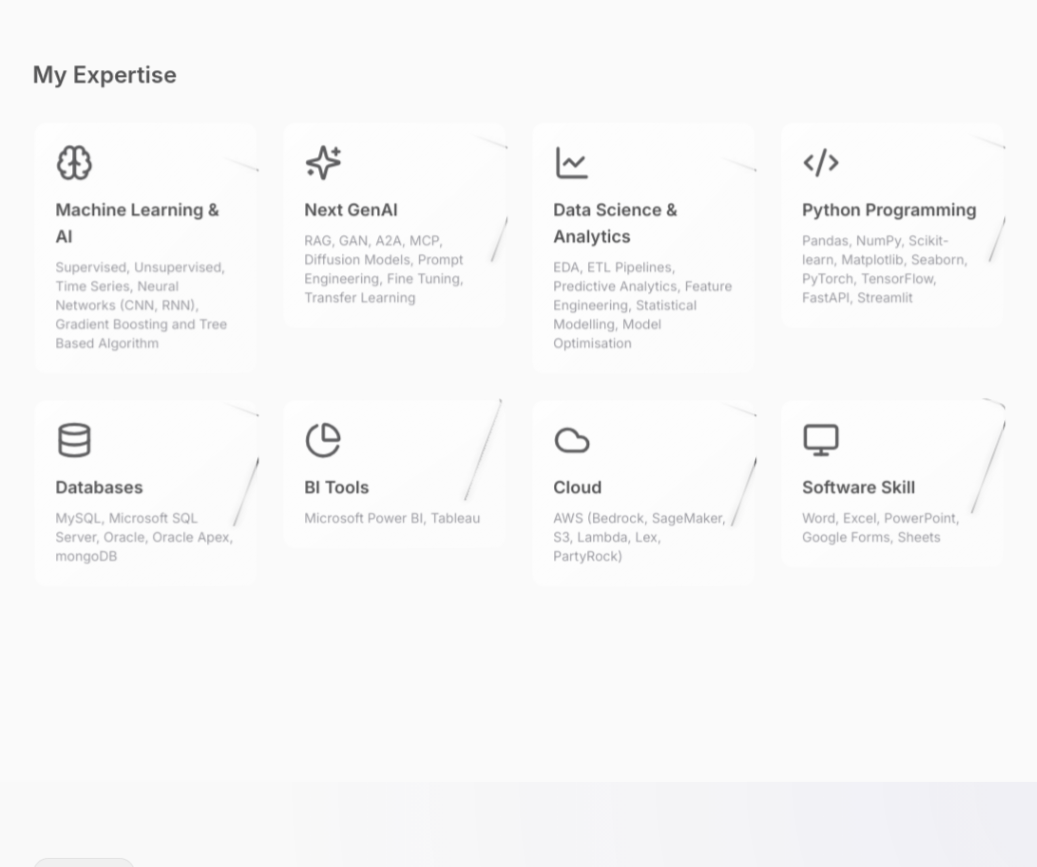
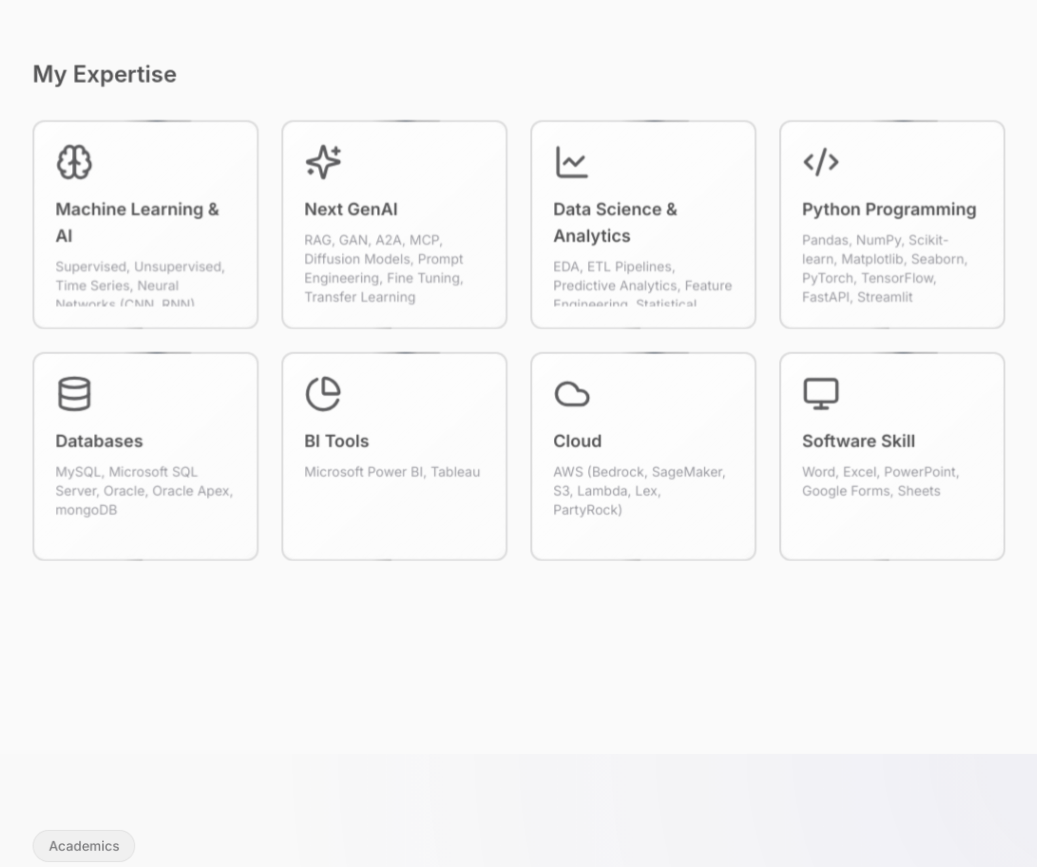
Before and after one commit to KritPrasad05/storyslide-portfolio, a React (Vite) app: page / in a window 1280 px wide. Shown: the part 1598-2465 px from the top of the page, without its empty margins (156-1193 px from the left). Built offline with nearby package versions, Linux system fonts and the light colour scheme.

Commit message:
Fix border animation and card sizing

```diff
--- a/src/components/About.tsx
+++ b/src/components/About.tsx
@@ -4,36 +4,46 @@ import SectionTransition from './SectionTransition';
 import { Brain, Sparkles, ChartLine, Code2, Database, PieChart, Cloud, Monitor } from 'lucide-react';
 
 const SkillCard = ({ icon: Icon, title, description }: { icon: React.ElementType, title: string, description: string }) => (
-  <div className="group relative rounded-xl p-6 transition-all duration-300 hover:scale-[1.02] hover:-translate-y-1" style={{ transformStyle: 'preserve-3d' }}>
-    {/* Animated border with traveling light */}
-    <div className="absolute inset-0 rounded-xl overflow-hidden">
-      <div
-        className="absolute inset-0 rounded-xl animate-[spin_3s_linear_infinite] light-border"
-        style={{
-          padding: '2px',
-          WebkitMask: 'linear-gradient(#fff 0 0) content-box, linear-gradient(#fff 0 0)',
-          WebkitMaskComposite: 'xor',
-          maskComposite: 'exclude'
-        }}
-      ></div>
-    </div>
-    <style>{`
-      .light-border {
-        background: conic-gradient(from 0deg, transparent 0%, transparent 80%, hsl(var(--primary)) 90%, rgba(100, 100, 100, 0.5) 95%, hsl(var(--primary)) 100%);
-      }
-      .dark .light-border {
-        background: conic-gradient(from 0deg, transparent 0%, transparent 80%, hsl(var(--primary)) 90%, rgba(255, 255, 255, 0.95) 95%, hsl(var(--primary)) 100%);
-      }
-    `}</style>
+  <div className="group relative rounded-xl p-6 h-[220px] flex flex-col transition-all duration-300 hover:scale-[1.02] hover:-translate-y-1" style={{ transformStyle: 'preserve-3d' }}>
+    {/* Base border */}
+    <div className="absolute inset-0 rounded-xl border-2 border-primary/20"></div>
+
+    {/* Animated traveling light on border */}
+    <svg className="absolute inset-0 w-full h-full pointer-events-none" style={{ borderRadius: '0.75rem' }}>
+      <defs>
+        <linearGradient id={`light-${title.replace(/\s/g, '')}`} x1="0%" y1="0%" x2="100%" y2="0%">
+          <stop offset="0%" stopColor="transparent" />
+          <stop offset="40%" stopColor="transparent" />
+          <stop offset="50%" stopColor="hsl(var(--primary))" className="dark:stop-color-white" stopOpacity="0.3" />
+          <stop offset="55%" stopColor="currentColor" className="text-gray-600 dark:text-white" stopOpacity="0.95" />
+          <stop offset="60%" stopColor="hsl(var(--primary))" className="dark:stop-color-white" stopOpacity="0.3" />
+          <stop offset="100%" stopColor="transparent" />
+        </linearGradient>
+      </defs>
+      <rect
+        x="1"
+        y="1"
+        width="calc(100% - 2px)"
+        height="calc(100% - 2px)"
+        rx="11"
+        ry="11"
+        fill="none"
+        stroke={`url(#light-${title.replace(/\s/g, '')})`}
+        strokeWidth="2"
+        strokeDasharray="400"
+        strokeDashoffset="0"
+        className="animate-[dash_3s_linear_infinite]"
+      />
+    </svg>
 
     {/* Card background */}
     <div className="absolute inset-[2px] rounded-xl bg-gradient-to-br from-card to-card/50 backdrop-blur-sm"></div>
 
     {/* Content */}
-    <div className="relative z-10">
-      <Icon className="h-10 w-10 text-primary mb-4 group-hover:scale-110 transition-transform duration-300" />
-      <h3 className="text-lg font-semibold mb-2">{title}</h3>
-      <p className="text-muted-foreground text-sm">{description}</p>
+    <div className="relative z-10 flex flex-col h-full">
+      <Icon className="h-10 w-10 text-primary mb-4 group-hover:scale-110 transition-transform duration-300 flex-shrink-0" />
+      <h3 className="text-lg font-semibold mb-2 flex-shrink-0">{title}</h3>
+      <p className="text-muted-foreground text-sm flex-grow overflow-hidden">{description}</p>
     </div>
 
     {/* 3D shadow effect */}
--- a/tailwind.config.ts
+++ b/tailwind.config.ts
@@ -123,6 +123,10 @@ export default {
 					'0%, 100%': { opacity: '1' },
 					'50%': { opacity: '0.7' }
 				},
+				'dash': {
+					'0%': { strokeDashoffset: '0' },
+					'100%': { strokeDashoffset: '800' }
+				},
 			},
 			animation: {
 				'accordion-down': 'accordion-down 0.2s ease-out',
@@ -138,6 +142,7 @@ export default {
 				'enter': 'fade-in 0.5s ease-out, scale-in 0.3s ease-out',
 				float: 'float 4s ease-in-out infinite',
 				'pulse-slow': 'pulse-slow 2s ease-in-out infinite',
+				'dash': 'dash 3s linear infinite',
 			},
 			backdropBlur: {
 				xs: '2px',
```
